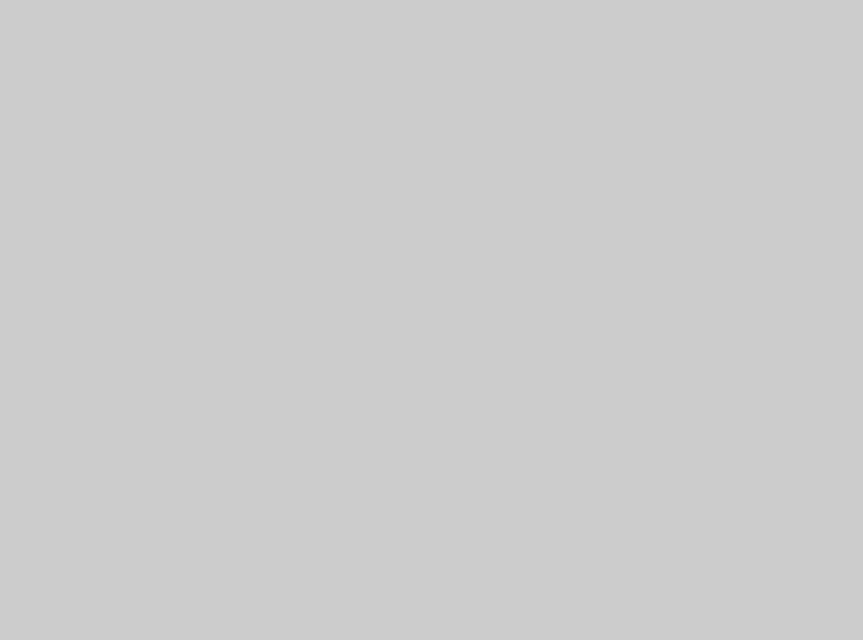
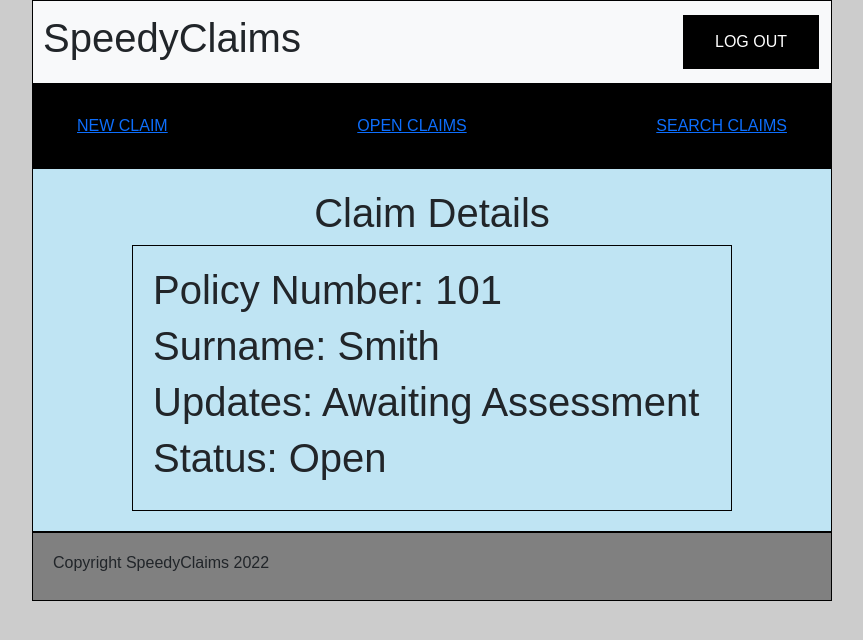
Before and after one commit to StarrLord123/quick-claims, a React (Create React App) app: page /claim/101 in a window 1280 px wide. Before the commit this address had no page. Shown: the top 640 px of the page, without its empty margins (208-1071 px from the left). Built offline with nearby package versions, Linux system fonts and the light colour scheme.

Commit message:
ClaimDetails page added

```diff
--- a/src/App.js
+++ b/src/App.js
@@ -1,11 +1,11 @@
-import { Routes, Route, Outlet, NavLink } from "react-router-dom";
+import { Routes, Route } from "react-router-dom";
 
 import Menu from './components/Menu';
 import Welcome from "./components/Welcome";
 import NewClaim from './components/NewClaim';
 import OpenClaims from './components/OpenClaims/OpenClaims';
 import ClaimSearch from './components/ClaimSearch/ClaimSearch';
-import Footer from './components/Footer/Footer';
+import ClaimDetails from "./components/ClaimDetails";
 
 const App = () => {
   return (
@@ -14,7 +14,8 @@ const App = () => {
         <Route index element={<Welcome/>} />
           <Route path="/newclaim" element={<NewClaim/>} />
           <Route path="/openclaims" element={<OpenClaims/>} />
-          <Route path="/claimsearch" element={<ClaimSearch />} />
+          <Route path="/claimsearch/*" element={<ClaimSearch />} />
+          <Route path="/claim/:policyNumber" element={<ClaimDetails/>} />
       </Route>
     </Routes>
   );
--- /dev/null
+++ b/src/components/ClaimDetails.js
@@ -0,0 +1,31 @@
+import React from "react";
+import "bootstrap/dist/css/bootstrap.min.css";
+import { getAllClaims } from "../data/DataFunctions";
+import { useParams } from "react-router-dom";
+
+const ClaimDetails = () =>
+{
+   const params = useParams();
+   const claimId = params.policyNumber;
+
+   const claims = getAllClaims();
+
+   const claim = claims.find(claim => claim.policyNumber === parseInt(claimId))
+
+   return <div>
+        <div className="container">
+            <div className="text-center">
+                <h1>Claim Details</h1>
+            </div>
+
+            <div className="container form">
+                <h1>Policy Number: {claim.policyNumber}</h1>
+                <h1>Surname: {claim.surname}</h1>
+                <h1>Updates: {claim.updates}</h1>
+                <h1>Status: {claim.status}</h1>
+            </div>
+        </div>
+    </div>
+};
+
+export default ClaimDetails;
--- a/src/components/ClaimSearch/ClaimSearchTableRow.js
+++ b/src/components/ClaimSearch/ClaimSearchTableRow.js
@@ -1,7 +1,9 @@
+import { NavLink } from "react-router-dom";
+
 const ClaimSearchTableRow = (claim) => {
     return (
         <tr key={claim.policyNumber}>
-            <td>{claim.policyNumber}</td><td>{claim.surname}</td><td>{claim.updates}</td><td>{claim.status}</td>
+            <td>{claim.policyNumber}</td><td>{claim.surname}</td><td>{claim.updates}</td><td>{claim.status}</td><td><NavLink to={`/claim/${claim.policyNumber}`}>More Details</NavLink></td>
         </tr>
     );
 };
--- a/src/components/ClaimSearch/Claims.js
+++ b/src/components/ClaimSearch/Claims.js
@@ -1,5 +1,4 @@
 import './ClaimSearch.css';
-import {useState} from 'react';
 import {getAllClaims} from './../../data/DataFunctions';
 import ClaimSearchTableRow from "./ClaimSearchTableRow";
 
@@ -16,13 +15,14 @@ const Claims = () => {
                     <th>Surname</th>
                     <th>Updates</th>
                     <th>Status</th>
+                    <th>Details</th>
                 </tr>
                 </thead>
                 <tbody>
                 {claims
                     .map( (claim, index)  => {
                     return <ClaimSearchTableRow key={index} policyNumber={claim.policyNumber} surname={claim.surname}
-                    updates={claim.updates} status={claim.status} /> })}
+                    updates={claim.updates} status={claim.status} details/> })}
                 </tbody>
             </table>
         </div>
--- a/src/components/OpenClaims/OpenClaims.js
+++ b/src/components/OpenClaims/OpenClaims.js
@@ -36,6 +36,7 @@ const Claims = () => {
                             <th>Surname</th>
                             <th>Updates</th>
                             <th>Status</th>
+                            <th>Details</th>
                         </tr>
                         </thead>
                         <tbody>
@@ -43,7 +44,7 @@ const Claims = () => {
                             .filter (claim => claim.status === selectedStatus)
                             .map( (claim, index)  => {
                             return claim.status === selectedStatus && <OpenClaimsTableRow key={index} policyNumber={claim.policyNumber} surname={claim.surname}
-                            updates={claim.updates} status={claim.status} /> })}
+                            updates={claim.updates} status={claim.status} details/> })}
                         </tbody>
                     </table>
                 </div>
--- a/src/components/OpenClaims/OpenClaimsTableRow.js
+++ b/src/components/OpenClaims/OpenClaimsTableRow.js
@@ -1,7 +1,9 @@
+import { NavLink } from "react-router-dom";
+
 const OpenClaimsTableRow = (claim) => {
     return (
         <tr key={claim.policyNumber}>
-            <td>{claim.policyNumber}</td><td>{claim.surname}</td><td>{claim.updates}</td><td>{claim.status}</td>
+            <td>{claim.policyNumber}</td><td>{claim.surname}</td><td>{claim.updates}</td><td>{claim.status}</td><td><NavLink to={`/claim/${claim.policyNumber}`}>More Details</NavLink></td>
         </tr>
     );
 };
```
